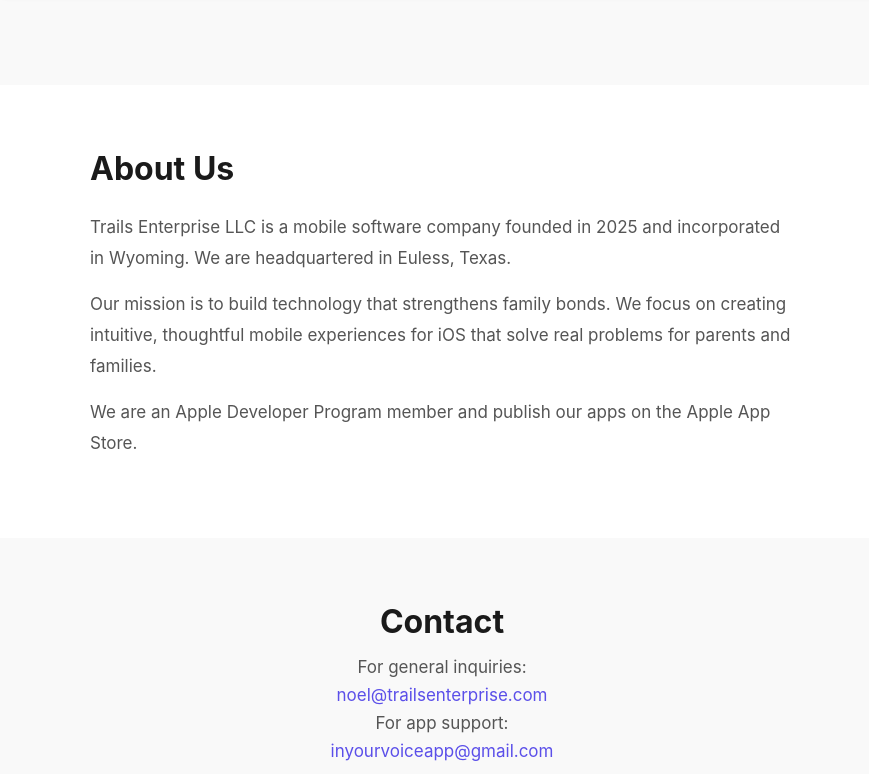
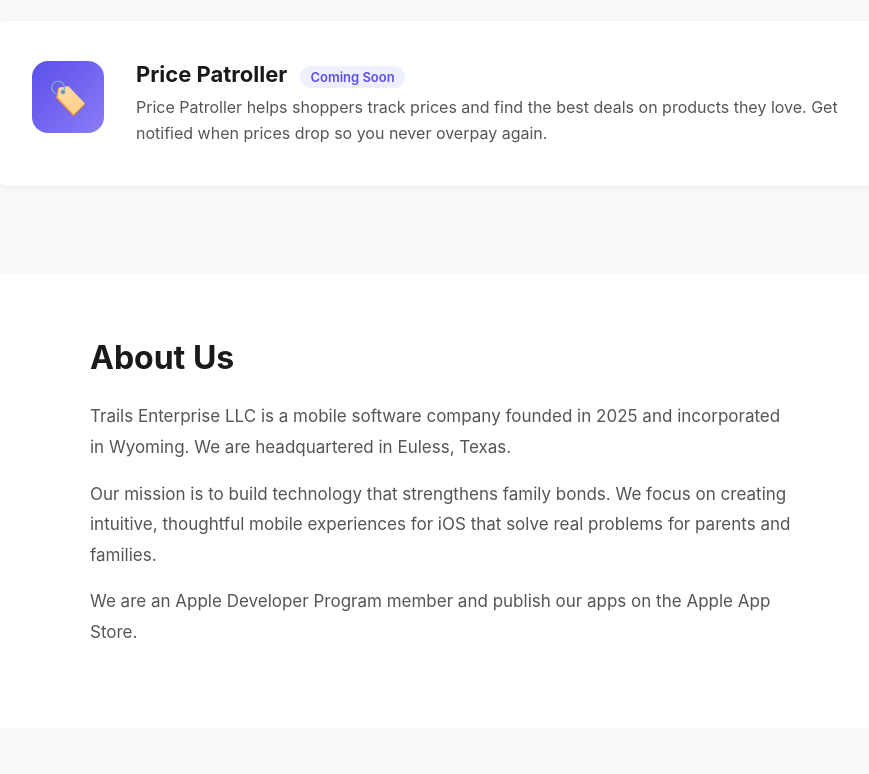
Before and after one commit to noelasfaha-boop/inyourvoice-legal, a plain HTML site: page index.html in a window 1280 px wide. Shown: the part 905-1679 px from the top of the page, without its empty margins (198-1067 px from the left). Drawn offline with Linux system fonts and the light colour scheme.

Commit message:
Add Price Patroller coming soon

```diff
--- a/index.html
+++ b/index.html
@@ -61,6 +61,13 @@
                 <p>InYourVoice lets parents record their voice to narrate personalized AI-generated bedtime stories for their children. Whether you're traveling for work or simply want your child to always hear your voice before they sleep, InYourVoice makes it possible. Available on the App Store.</p>
             </div>
         </div>
+        <div class="app-card">
+            <div class="app-icon">🏷️</div>
+            <div class="app-info">
+                <h3>Price Patroller <span style="font-size: 13px; font-weight: 600; color: #5B4FE9; background: #EEF0FF; padding: 3px 10px; border-radius: 20px; margin-left: 8px;">Coming Soon</span></h3>
+                <p>Price Patroller helps shoppers track prices and find the best deals on products they love. Get notified when prices drop so you never overpay again.</p>
+            </div>
+        </div>
     </div>
 </section>
 
```
